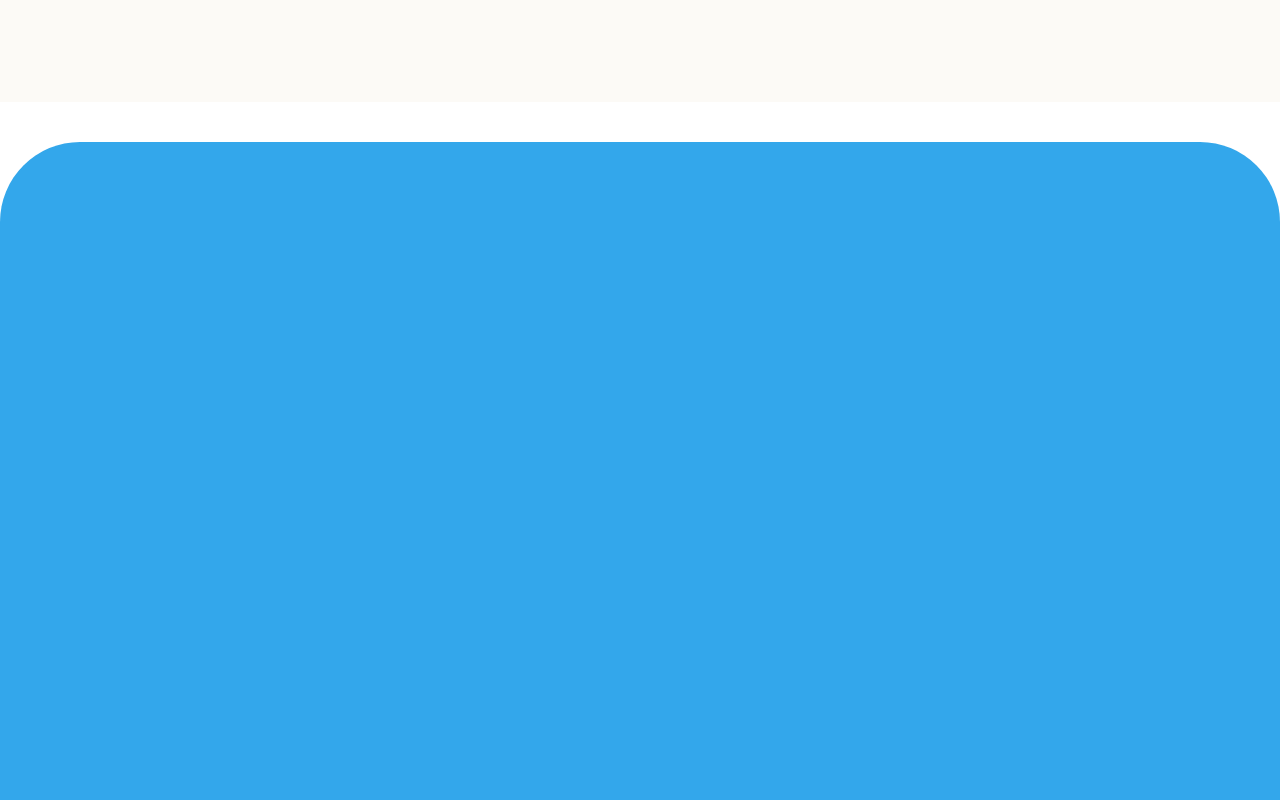
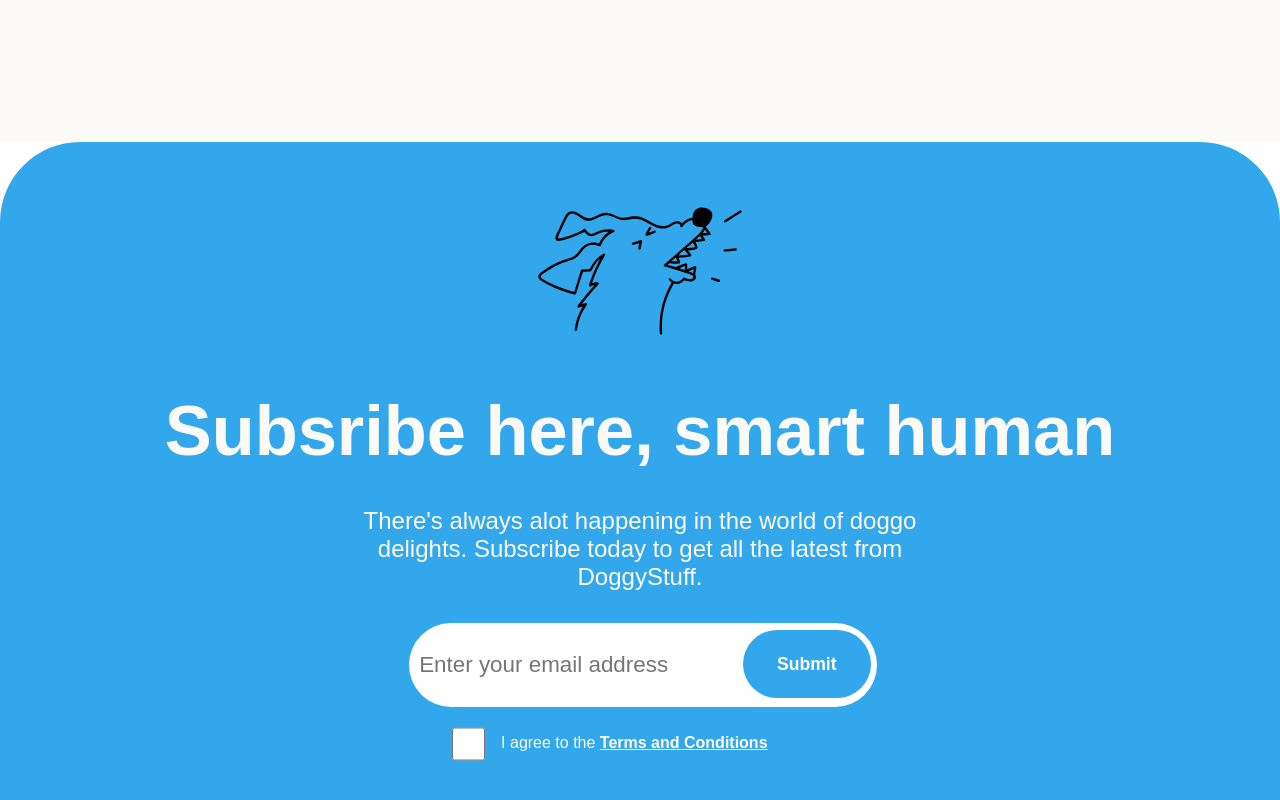
Before and after one commit to n335h/doggystuff, a React (Create React App) app: page / in a window 1280 px wide. Shown: the part 3058-3858 px from the top of the page. Built offline with nearby package versions, Linux system fonts and the light colour scheme; no server answers.

Commit message:
work on landing info

```diff
--- a/src/pages/Landing/Landing.css
+++ b/src/pages/Landing/Landing.css
@@ -57,8 +57,9 @@
     }
     .landingSubOuter4 {
       width: 100vw;
-      height: 110vh;
+      height: 100vh;
       margin-top: 0vh;
+      bottom: 0;
       border-top-left-radius: 10vh;
       border-top-right-radius: 10vh;
       background-color: var(--main-blue);
@@ -88,6 +89,15 @@
       align-items: center;
       height: 100vh;
 
+    }
+
+    .landingSection3 {
+      display: flex;
+      flex-direction: column;
+      justify-content: center;
+      align-items: center;
+      height: 100vh;
+      background-color: var(--background-offwhite);
     }
     .landingSubContentItem {
       display: flex;
@@ -123,6 +133,21 @@
 
     }
 
+    .landingSubOuter4, .landingSub4Content, .landingSub4Info {
+      display: flex;
+      flex-direction: column;
+      justify-content: center;
+      align-items: center;
+      margin-top: 0vh;
+      bottom: 0;
+      border-top-left-radius: 10vh;
+      border-top-right-radius: 10vh;
+      flex-direction: column;
+      justify-content: center;
+      align-items: center;
+      z-index: 0;
+    }
+
 .foodTypeContainer {
   display: flex;
   flex-direction: row;
@@ -130,8 +155,6 @@
   align-items: center;
   width: 100vw;
   overflow-x: auto;
-
-
   margin-right: 10px; /* Adjust the margin as needed */
   /* You can add more styling as needed for individual foodType divs */
 }
@@ -166,9 +189,82 @@
       margin-bottom: 10px;
     }
 
+.tcs {
+  display: flex;
+  flex-direction: row;
+  justify-content: center;
+  align-items: center;
+  color: var(--background-offwhite);
+  width: 30vw;
+}
+  .tcs label {
+    width:100vw;
+  }
+.tcsinput {
+  width: 10vw;
+  margin-right: 1rem;
+  border-radius: 10px;
+}
+.tcslink a{
+  text-decoration: underline;
+  color: var(--background-offwhite);
+  font-weight: 600;
+}
+    .landingSub4Title {
+      font-size: 4.4rem;
+      margin-bottom: 1rem;
+      color: var(--background-offwhite);
+    }
+    .landingSub4Para {
+      font-size: 1.5rem;
+      font-weight: 300;
+      width: 45vw;
+      margin-bottom: 1rem;
+      color: var(--background-offwhite);
+      text-align: center;
+    }
+.input-container {
+  display: flex;
+  align-items: center;
+}
 
+.input-container input {
+  flex: 1;
+  padding: 10px;
+  width: 35vw;
+  height: 8vh;
+  border-radius:17.4rem;;
+  font-size: 1.4rem;
+  margin-top: 1rem;
+}
+input:focus {
+ outline: none;
+}
+.landingSub4Img {
+  width: 17vw;
+  margin-top: -9rem;
+  margin-bottom: -6vh;
+}
+.input-container button {
+  background-color: var(--main-blue); /* Change this to your desired button style */
+  color: #fff;
+  padding: 10px;
+  margin-left: -10.5vw;
+  margin-top: 0.6vh;
+  font-size: 1.1rem;
+  font-weight:600;
+  width: 10vw;
+  height: 8.5vh;
+  border: none;
+  cursor: pointer;
+  border-radius: 17.4rem;
+}
+.input-container button:hover {
+  background-color: var(--background-offwhite);
+  color: var(--main-blue);
+  border: 4px solid var(--main-blue);
 
-
+}
   .landingInfo h1 {
       font-size: 3rem;
       margin: 0;
@@ -267,7 +363,9 @@
           font-size: 1rem;
           width: 80vw;
         }
-
+        .landingSubOuter4 {
+          height: 90vh;
+        }
 
       }
 
--- a/src/pages/Landing/Landing.tsx
+++ b/src/pages/Landing/Landing.tsx
@@ -3,6 +3,7 @@ import { Link } from 'react-router-dom';
 import "./Landing.css";
 //import animate.css from main pages folder
 import "../animate.css";
+import dogbark from "../../Assets/dogbark.svg";
 
 
 export function Landing() {
@@ -78,7 +79,7 @@ export function Landing() {
         <div className="landingSubOuter2">
           </div>
       </section>
-      <section className="landingSection">
+      <section className="landingSection3">
   <div className="landingSubOuter3">
     <div className="foodTypes">
       <div className="foodTypeContainer">
@@ -111,8 +112,26 @@ export function Landing() {
     <button className="foodTypeButton">View all products</button>
   </div>
 </section>
-      <section className="landingSection">
+      <section className="landingSection4">
         <div className="landingSubOuter4">
+          <div className="landingSub4Content">
+ <img alt='landingSub4Img' className='landingSub4Img' src={dogbark}/>
+            <div className="landingSub4Info">
+              <h1 className="landingSub4Title">Subsribe here, smart human</h1>
+              <h2 className="landingSub4Para">There's always alot happening in the world of doggo delights. Subscribe today to get all the latest from DoggyStuff.</h2>
+              <div className="input-container">
+  <input type="text" placeholder="Enter your email address" />
+  <button className="landingSub4Button">Submit</button>
+</div>
+             <span className="tcs"> <input className='tcsinput' title="t&cs" type="checkbox" />
+              <label className="landingSub4Label">I agree to the <span className="tcslink"><a href="https://www.termsandconditionsgenerator.com/live.php?token=9Z6Z1Z1Z1Z1Z1Z1Z1Z1Z1Z1Z1Z1Z1Z">
+              Terms and Conditions</a></span></label>
+              </span>
+              </div>
+
+
+
+            </div>
           </div>
       </section>
     </div>
--- a/src/pages/SignInSignUp/Components/SignUp/SignUp.css
+++ b/src/pages/SignInSignUp/Components/SignUp/SignUp.css
@@ -26,7 +26,7 @@
 .submit-button.signup button {
   background-color: var(--header-main);
   margin: 0;
-
+ width: 100vw;
 }
 .sign-form1 form {
     display: flex;
@@ -109,12 +109,13 @@
     border-radius: 17.4rem;
     border: none;
     padding: 2.8vh 7vw 2.9vh;
-width:50vw;
+width:100vw;
     font-size: 0.9rem;
     color: #fff;
     font-weight: 700;
     background-color: var(--header-main);
 }
+
 
 .sign-form1 {
   background-image: url('https://live.staticflickr.com/65535/53168442224_3089032a24_k.jpg');
@@ -122,9 +123,5 @@ width:50vw;
 
     }
     @media screen and (max-width:500px) {
-      .submit-button.signup button {
-        background-color: var(--header-main);
-        margin: 0;
-        width: 60vw;
-      }
+
     }
```
